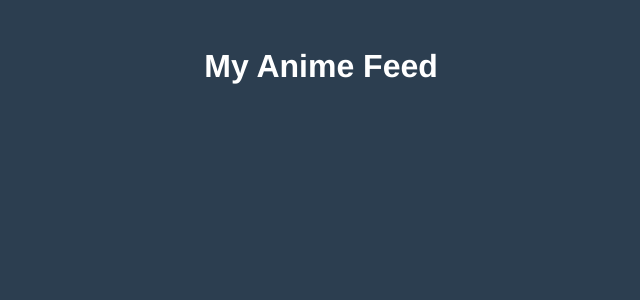
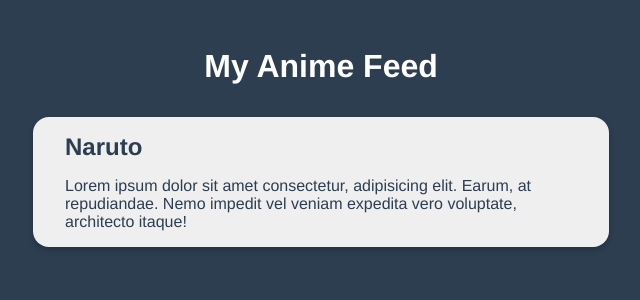
Before and after one commit to Axhar85/infinie-scroll-vuejs, a Vue app: page / in a window 1280 px wide. Shown: the top 300 px of the page, without its empty margins (319-959 px from the left). Built offline with nearby package versions, Linux system fonts and the light colour scheme.

Commit message:
created and exported first element

```diff
--- a/src/App.vue
+++ b/src/App.vue
@@ -4,18 +4,18 @@
       <h1> My Anime Feed</h1>
     </header>
     <main>
-      <!--Articales.. -->
+      <Post />
     </main>
   </div>
 </template>
 
 <script>
-
-
+import Post from "./components/Post.vue";
 export default {
   name: 'App',
   components: {
-  }
+    Post,
+  },
 }
 </script>
 
--- /dev/null
+++ b/src/components/Post.vue
@@ -0,0 +1,32 @@
+<template>
+  <article>
+    <h2> Naruto </h2>
+        <p>
+            Lorem ipsum dolor sit amet consectetur, adipisicing elit. Earum,
+            at repudiandae. Nemo impedit vel veniam expedita vero voluptate,
+            architecto itaque!
+        </p>
+  </article>
+</template>
+
+<script>
+export default {
+    props: ["anime"],
+}
+</script>
+
+<style>
+article {
+    background-color: #efefef;
+    border-radius: 1rem;
+    padding: 1rem 2rem;
+    box-shadow: 0px 3px 6px rgba(0, 0, 0, 0.2);
+    margin-bottom: 2rem;
+    color: #2c3e50;
+}
+
+article h2{
+    margin-bottom: 1rem;
+}
+
+</style>
```
